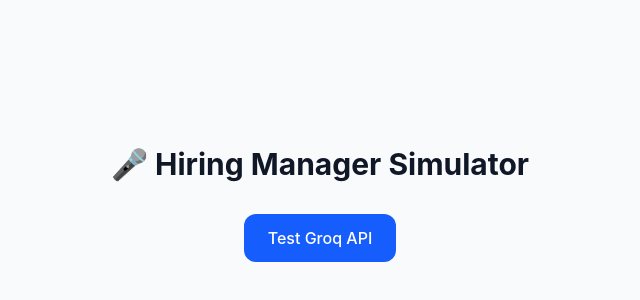
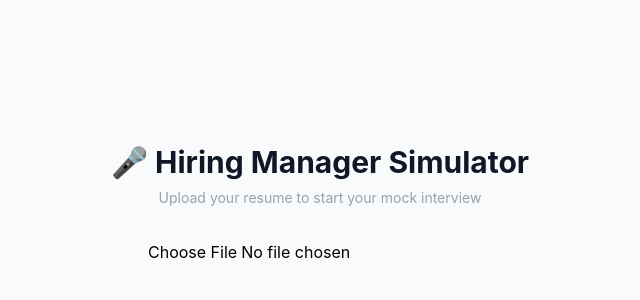
Before and after one commit to parthhverma/Hiring-simulator, a React (Vite) app: page / in a window 1280 px wide. Shown: the part 196-496 px from the top of the page, without its empty margins (320-960 px from the left). Built offline with nearby package versions, Linux system fonts and the light colour scheme.

Commit message:
day 2 - PDF upload working

```diff
--- a/package.json
+++ b/package.json
@@ -11,7 +11,7 @@
   },
   "dependencies": {
     "axios": "^1.17.0",
-    "pdfjs-dist": "^6.0.227",
+    "pdfjs-dist": "^3.11.174",
     "react": "^19.2.6",
     "react-dom": "^19.2.6"
   },
--- a/src/App.jsx
+++ b/src/App.jsx
@@ -1,10 +1,17 @@
 import { useState } from 'react'
+import ResumeUpload from './components/ResumeUpload'
 
 function App() {
-  const [response, setResponse] = useState('')
+  const [resumeText, setResumeText] = useState('')
+  const [question, setQuestion] = useState('')
   const [loading, setLoading] = useState(false)
 
-  const testGroq = async () => {
+  const handleResumeLoad = (text) => {
+    setResumeText(text)
+    console.log('Resume loaded:', text.slice(0, 200))
+  }
+
+  const startInterview = async () => {
     setLoading(true)
     try {
       const res = await fetch('https://api.groq.com/openai/v1/chat/completions', {
@@ -16,34 +23,64 @@
         body: JSON.stringify({
           model: 'llama-3.3-70b-versatile',
           messages: [{
+            role: 'system',
+            content: `You are a professional hiring manager conducting a job interview.
+            You have just read the candidate's resume. Ask them ONE specific interview
+            question based on their actual experience and skills. Be professional and friendly.
+            Do not say anything else, just ask the question.`
+          },
+          {
             role: 'user',
-            content: 'Say hello and introduce yourself as an AI hiring manager in 2 sentences.'
+            content: `Here is my resume:\n\n${resumeText}\n\nPlease ask me your first interview question.`
           }]
         })
       })
       const data = await res.json()
-      setResponse(data.choices[0].message.content)
+      setQuestion(data.choices[0].message.content)
     } catch (err) {
       console.error(err)
-      setResponse('Error — check your API key')
+      setQuestion('Error — please try again')
     }
     setLoading(false)
   }
 
   return (
     <div className="min-h-screen bg-gray-50 flex flex-col items-center justify-center p-8">
-      <h1 className="text-3xl font-bold text-gray-900 mb-8">
+      <h1 className="text-3xl font-bold text-gray-900 mb-2">
         🎤 Hiring Manager Simulator
       </h1>
-      <button
-        onClick={testGroq}
-        className="bg-blue-600 text-white px-6 py-3 rounded-xl font-medium hover:bg-blue-700 transition-all"
-      >
-        {loading ? 'Thinking...' : 'Test Groq API'}
-      </button>
-      {response && (
-        <div className="mt-6 bg-white p-6 rounded-xl shadow-sm max-w-lg text-gray-700">
-          {response}
+      <p className="text-gray-400 mb-8 text-sm">Upload your resume to start your mock interview</p>
+
+      {!resumeText ? (
+        <ResumeUpload onResumeLoad={handleResumeLoad} />
+      ) : (
+        <div className="w-full max-w-lg flex flex-col items-center gap-6">
+          <div className="bg-green-50 border border-green-200 rounded-xl p-4 w-full flex items-center gap-3">
+            <span className="text-2xl">✅</span>
+            <div>
+              <p className="font-medium text-green-800">Resume loaded successfully</p>
+              <p className="text-xs text-green-600">{resumeText.length} characters extracted</p>
+            </div>
+          </div>
+
+          {!question && (
+            <button
+              onClick={startInterview}
+              className="bg-blue-600 text-white px-8 py-3 rounded-xl font-medium hover:bg-blue-700 transition-all w-full"
+            >
+              {loading ? 'Preparing your interview...' : 'Start Interview 🚀'}
+            </button>
+          )}
+
+          {question && (
+            <div className="bg-white rounded-xl shadow-sm p-6 w-full border border-gray-100">
+              <div className="flex items-center gap-2 mb-3">
+                <span className="text-xl">👔</span>
+                <span className="font-semibold text-gray-700">Hiring Manager</span>
+              </div>
+              <p className="text-gray-700 leading-relaxed">{question}</p>
+            </div>
+          )}
         </div>
       )}
     </div>
--- /dev/null
+++ b/src/components/ResumeUpload.jsx
@@ -0,0 +1,46 @@
+import { useState } from 'react'
+import * as pdfjsLib from 'pdfjs-dist'
+
+pdfjsLib.GlobalWorkerOptions.workerSrc = `https://cdnjs.cloudflare.com/ajax/libs/pdf.js/3.11.174/pdf.worker.min.js`
+
+function ResumeUpload({ onResumeLoad }) {
+  const [status, setStatus] = useState('')
+
+  const handleFile = async (e) => {
+    const file = e.target.files[0]
+    if (!file) return
+
+    setStatus('Reading PDF...')
+
+    try {
+      const arrayBuffer = await file.arrayBuffer()
+      const typedArray = new Uint8Array(arrayBuffer)
+      const pdf = await pdfjsLib.getDocument({ data: typedArray }).promise
+
+      let fullText = ''
+      for (let i = 1; i <= pdf.numPages; i++) {
+        const page = await pdf.getPage(i)
+        const content = await page.getTextContent()
+        fullText += content.items.map(item => item.str).join(' ') + '\n'
+      }
+
+      setStatus('Resume loaded!')
+      onResumeLoad(fullText)
+    } catch (err) {
+      setStatus('Error: ' + err.message)
+    }
+  }
+
+  return (
+    <div className="w-full max-w-lg flex flex-col items-center gap-4">
+      <input
+        type="file"
+        accept="application/pdf"
+        onChange={handleFile}
+      />
+      {status && <p className="text-sm text-blue-600">{status}</p>}
+    </div>
+  )
+}
+
+export default ResumeUpload
```
Also changed, not shown: 1 other file (tests, documents, lock files or other folders).
